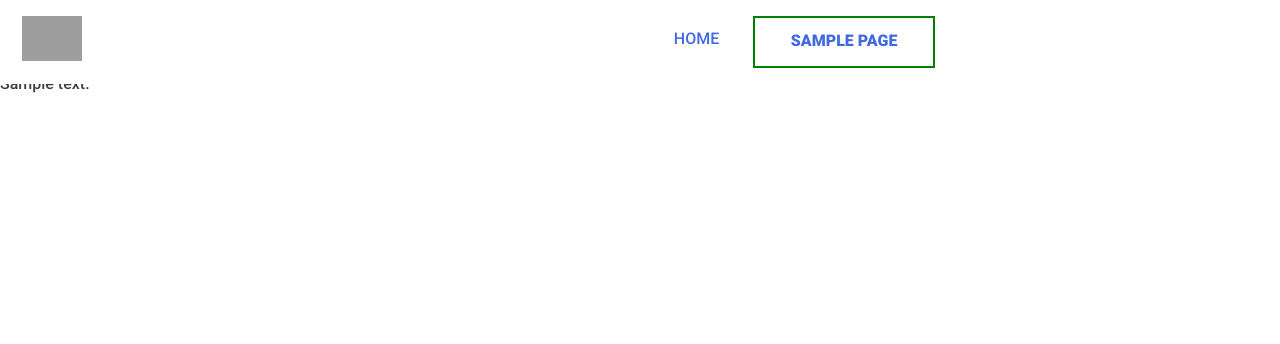
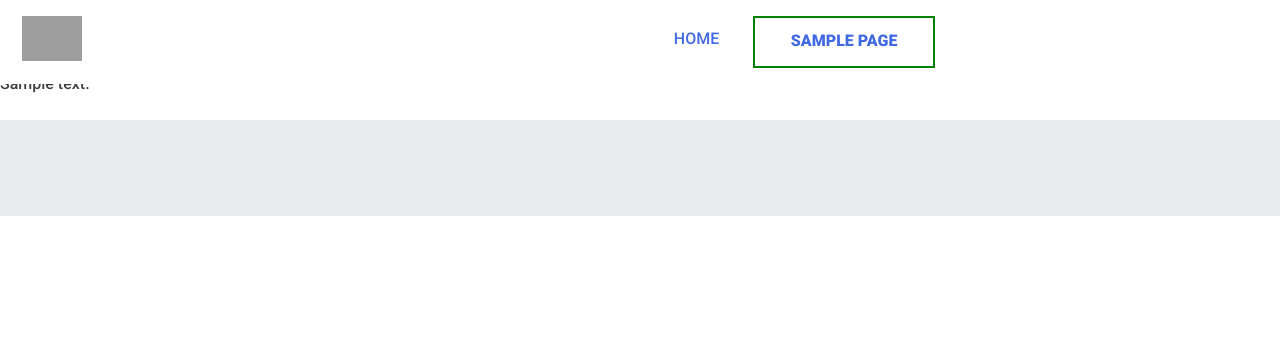
Before and after one commit to hillmclean/cjmedia, a WordPress theme: template themes/cjmedia/home.php in a window 1280 px wide. Shown: the top 344 px of the page. Run offline with PHP 8.4 and a stand-in for WordPress, Linux system fonts and the light colour scheme; the site name, menu and one post (Sample post) are stand-ins, and other content is empty; some libraries are stand-ins or nearby versions; grey boxes are pictures that could not be loaded.

Commit message:
adds footer container styles such as background colour

```diff
--- a/themes/cjmedia/sass/_footer.scss
+++ b/themes/cjmedia/sass/_footer.scss
@@ -6,6 +6,9 @@
     display: flex;
     flex-direction: column;
     justify-content: center;
+    background: #E7EBEB;
+    padding: 3rem 0rem;
+
 
 .social-info-class {
 	display: flex;
--- a/themes/cjmedia/style.css
+++ b/themes/cjmedia/style.css
@@ -897,7 +897,9 @@ object {
           flex-direction: column;
   -webkit-box-pack: center;
       -ms-flex-pack: center;
-          justify-content: center; }
+          justify-content: center;
+  background: #E7EBEB;
+  padding: 3rem 0rem; }
   .site-footer .social-info-class {
     display: -webkit-box;
     display: -ms-flexbox;
```
Also changed, not shown: themes/cjmedia/build/css/style.min.css, 1 other file.
